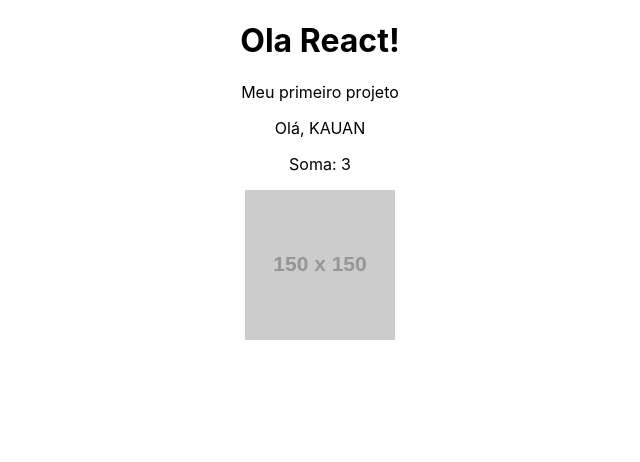
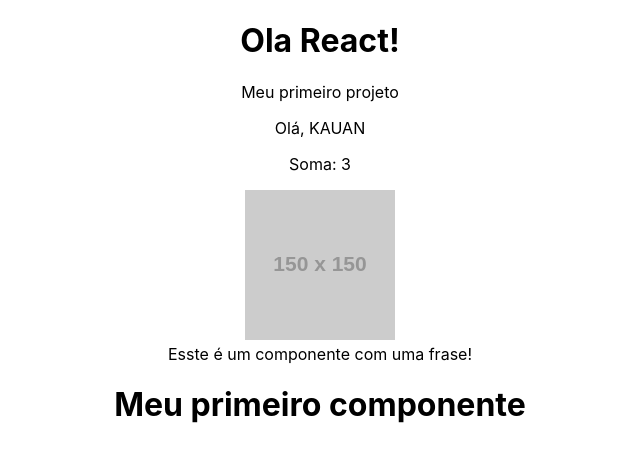
Before and after one commit to Kauan-deAlmeida/React_projeto_de_estudo, a JavaScript app: page / in a window 1280 px wide. Shown: the top 462 px of the page, without its empty margins (320-960 px from the left). Built offline with nearby package versions, Linux system fonts and the light colour scheme; the HTML template or start-up script is replaced by a standard one.

Commit message:
Criando components customizado

```diff
--- a/src/App.js
+++ b/src/App.js
@@ -1,6 +1,6 @@
 import logo from './logo.svg';
 import './App.css';
-
+import HellowWorld from './componets/HelloWorld'
 function App() {
 
   const name = 'Kauan'
@@ -19,6 +19,7 @@ function App() {
       <p>Olá, {newName}</p>
       <p>Soma: {sum(1, 2)}</p>
       <img src={url} alt="Minha imagem" />
+      <HellowWorld />
     </div>
   );
 }
--- /dev/null
+++ b/src/componets/Frase.js
@@ -0,0 +1,7 @@
+function Frase(){
+    return (
+        <div>Esste é um componente com uma frase!</div>
+    )
+
+}
+export default Frase
--- /dev/null
+++ b/src/componets/HelloWorld.js
@@ -0,0 +1,13 @@
+import Frase from './Frase'
+
+function HellowWorld(){
+
+    return (
+        <div>
+            <Frase />
+            <h1>Meu primeiro componente</h1>
+        </div>
+    )
+}
+
+export default HellowWorld
```
